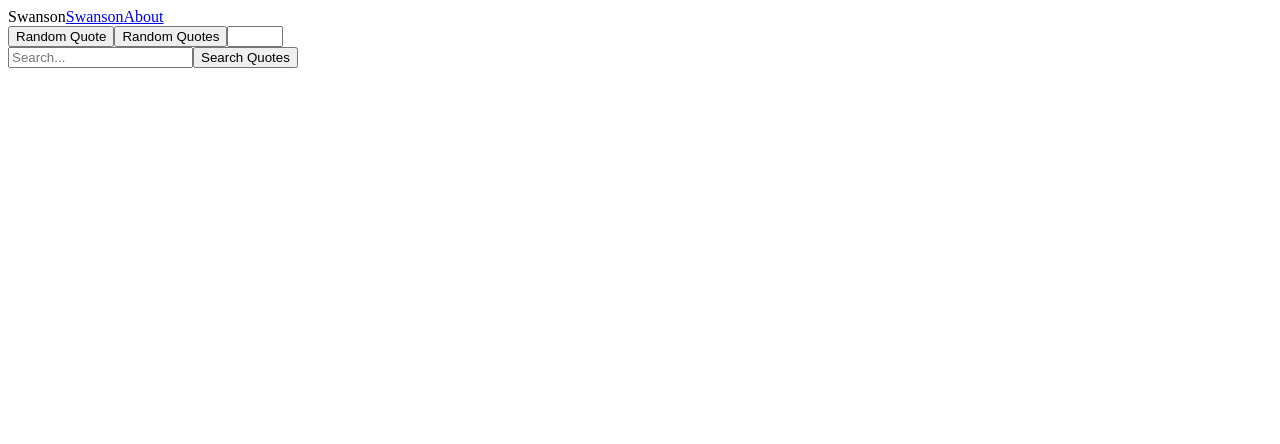
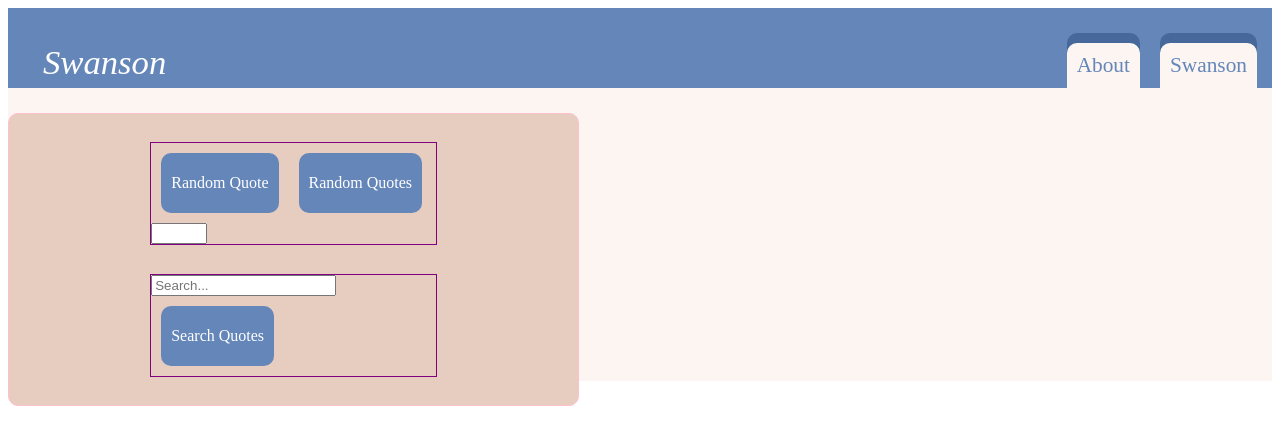
Before and after one commit to AracenaSC/swanson, an Angular app: page /swanson in a window 1280 px wide. Shown: the top 444 px of the page. Built offline with nearby package versions, Linux system fonts and the light colour scheme.

Commit message:
Initial styling

```diff
--- a/src/app/components/nav/nav.component.css
+++ b/src/app/components/nav/nav.component.css
@@ -0,0 +1,30 @@
+#nav {
+    height: 70px;
+    background-color: var(--main);
+    color: white;
+    margin: 0 auto;
+    padding: 5px;
+}
+
+#title{
+    font-size: 26pt;
+    font-style: italic;
+    position: relative;
+    top: 30px;
+    left: 30px;
+}
+
+.nav-link {
+    all:unset;
+    cursor: pointer;
+    position: relative;
+    float:right;
+    top: 30px;
+    border-radius: 10px 10px 0 0;
+    box-shadow: 0 -10px 0 var(--accent);
+    padding: 10px;
+    background-color: var(--back);
+    color: var(--main);
+    margin: 0 10px;
+    font-size: 16pt;
+}
--- a/src/app/components/swanson/swanson.component.css
+++ b/src/app/components/swanson/swanson.component.css
@@ -0,0 +1,75 @@
+#main-container {
+    position:relative;
+    /* top: -29px; */
+    background-color: var(--back);
+
+}
+#content-container {
+    position:relative;
+    top: 25px;
+    display: flex;
+    gap: 10px;
+    justify-content: center;
+    width: 100%;
+    height: auto;
+}
+
+#quote-container {
+    width: 40%;
+    height: auto;
+    margin: 0 auto;
+    background-color: white;
+    border-radius: 10px;
+    box-shadow: 0 10px 10px gray;
+    padding: 10px;
+    text-align: center;
+}
+
+#all-quotes {
+    margin: 0 auto;
+    background-color: white;
+    border-radius: 10px;
+    box-shadow: 0 10px 10px gray;
+    padding: 10px;
+    text-align: center;
+}
+
+.btn {
+    all: unset;
+    cursor: pointer;
+    margin: 10px;
+    width: fit-content;
+    height: 50px;
+    border-radius: 10px;
+    background-color: var(--main);
+    color: white;
+    padding: 5px 10px;
+    text-align: center;
+
+}
+
+#form-container{
+max-width: 45%;
+background-color: var(--back2);
+border-radius: 10px;
+border: 1px solid pink;
+}
+
+.form-group{
+    margin: 5% auto;
+    border: 1px solid purple;
+}
+
+
+#all-quotes {
+
+}
+/* For tablets */
+@media screen and (min-width: 480px) {
+    #content-container {
+        display: block
+    }
+    .form-group{
+    max-width: 50%;
+    }
+}
--- a/src/styles.css
+++ b/src/styles.css
@@ -1 +1,12 @@
 /* You can add global styles to this file, and also import other style files */
+/* @font-face {
+    font-family: ;
+    src: url();
+} */
+
+:root{
+--main: rgb(100, 134, 185);
+--accent: rgb(70, 104, 155);
+--back: rgb(252, 245, 241);
+--back2: rgb(230, 205, 191);
+}
```
